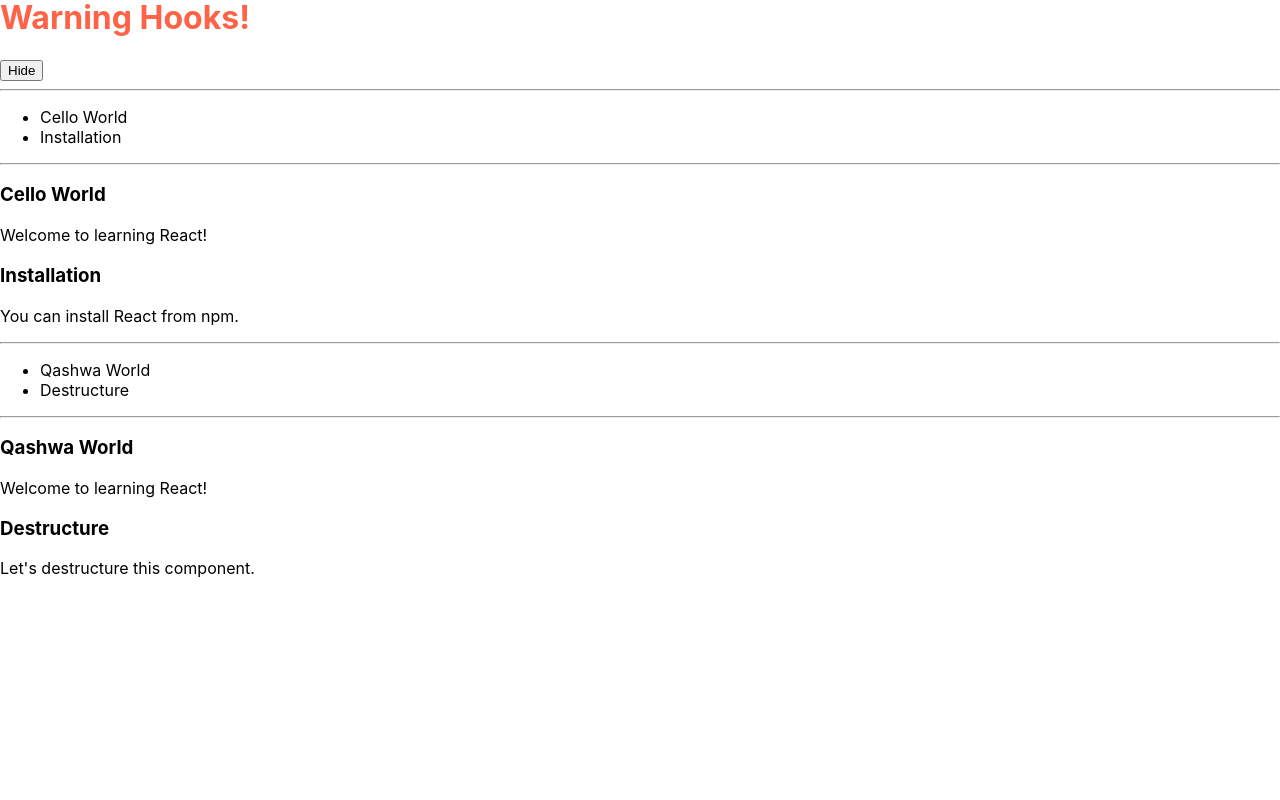
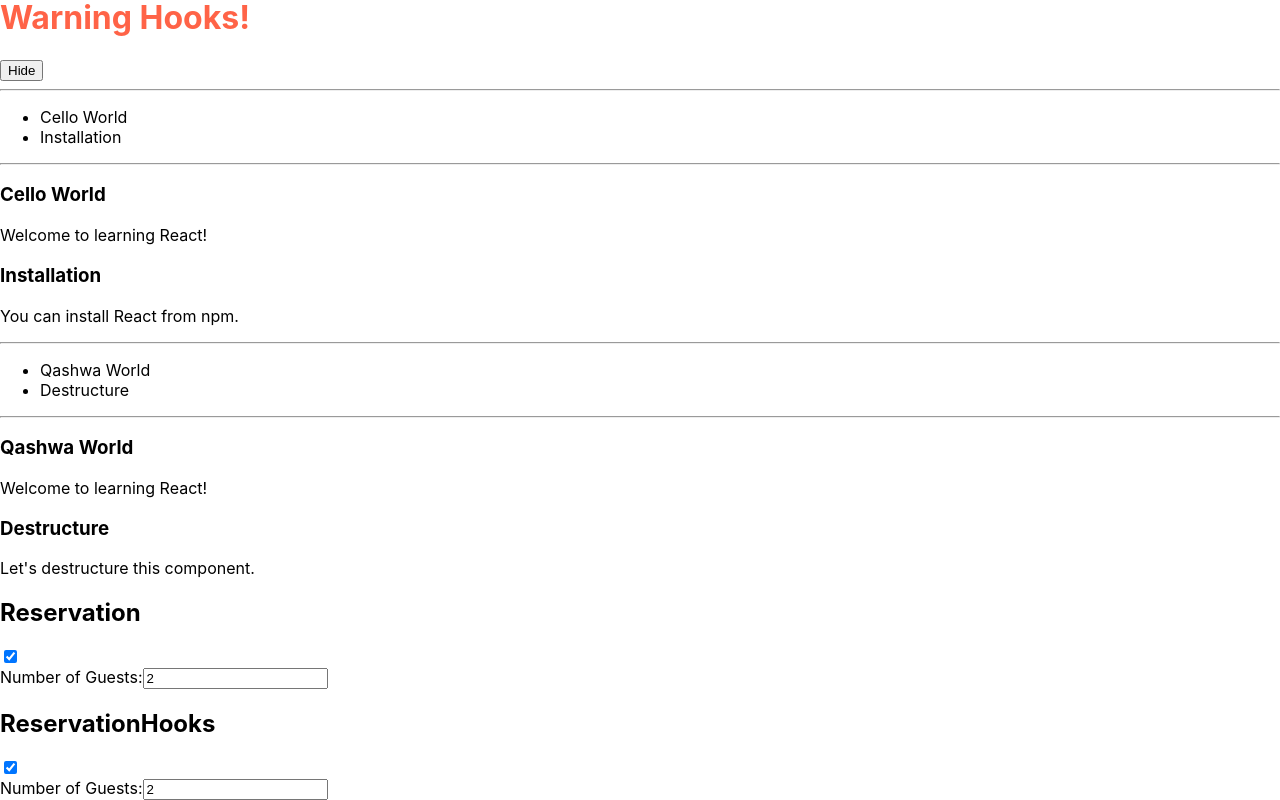
Before and after one commit to alfieqashwa/cello-hooks, a React (Create React App) app: page / in a window 1280 px wide. Shown: the part 907-1707 px from the top of the page. Before the commit the page ends 1501 px from the top, so only its background shows below. Built offline with nearby package versions, Linux system fonts and the light colour scheme.

Commit message:
Added Reservation

```diff
--- a/src/App.jsx
+++ b/src/App.jsx
@@ -10,6 +10,7 @@ import {
   Page,
   Blogpost,
   BlogpostDestructure,
+  Reservation
 } from './components/stable';
 
 import {
@@ -18,6 +19,7 @@ import {
   ToggleHooks,
   LoginControlHooks,
   PageHooks,
+  ReservationHooks
 } from './components/hooks';
 
 
@@ -48,4 +50,12 @@ export default () =>
     <div><Blogpost /></div>
     <hr />
     <div><BlogpostDestructure /></div>
+    <div>
+      <h2>Reservation</h2>
+      <Reservation />
+    </div>
+    <div>
+      <h2>ReservationHooks</h2>
+      <ReservationHooks />
+    </div>
   </div>
--- /dev/null
+++ b/src/components/hooks/ReservationHooks.jsx
@@ -0,0 +1,29 @@
+import React, { useState } from 'react';
+
+function ReservationHooks() {
+  const [isGoing, setIsGoing] = useState(true);
+  const [numberOfGuests, setNumberOfGuests] = useState(2);
+
+  return (
+    <form>
+      <label>
+        <input
+          name="isGoing"
+          type="checkbox"
+          checked={isGoing}
+          onChange={e => setIsGoing(e.target.checked)} />
+      </label>
+      <br />
+      <label>
+        Number of Guests:
+        <input
+          name="numberOfGuests"
+          type="number"
+          value={numberOfGuests}
+          onChange={e => setNumberOfGuests(e.target.value)} />
+      </label>
+    </form>
+  );
+}
+
+export default ReservationHooks;
--- a/src/components/hooks/index.jsx
+++ b/src/components/hooks/index.jsx
@@ -3,6 +3,7 @@ import ClockHooks from './ClockHooks';
 import ToggleHooks from './ToggleHooks';
 import LoginControlHooks from './LoginControlHooks';
 import PageHooks from './PageHooks';
+import ReservationHooks from './ReservationHooks';
 
 export {
   CounterHooks,
@@ -10,4 +11,5 @@ export {
   ToggleHooks,
   LoginControlHooks,
   PageHooks,
+  ReservationHooks
 };
--- /dev/null
+++ b/src/components/stable/Reservation.jsx
@@ -0,0 +1,48 @@
+import React, { Component } from 'react';
+
+class Reservation extends Component {
+  constructor(props) {
+    super(props);
+    this.state = {
+      isGoing: true,
+      numberOfGuests: 2
+    };
+
+    this.handleInputChange = this.handleInputChange.bind(this);
+  }
+
+  handleInputChange(e) {
+    const target = e.target;
+    const value = target.type === 'checkbox' ? target.checked : target.value;
+    const name = target.name
+
+    this.setState({
+      [name]: value
+    });
+  }
+
+  render() {
+    return (
+      <form>
+        <label>
+          <input
+            name="isGoing"
+            type="checkbox"
+            checked={this.state.isGoing}
+            onChange={this.handleInputChange} />
+        </label>
+        <br />
+        <label>
+          Number of Guests:
+          <input
+            name="numberOfGuests"
+            type="number"
+            value={this.state.numberOfGuests}
+            onChange={this.handleInputChange} />
+        </label>
+      </form>
+    );
+  }
+}
+
+export default Reservation;
--- a/src/components/stable/index.jsx
+++ b/src/components/stable/index.jsx
@@ -7,6 +7,7 @@ import LoginControlArrow from './LoginControlArrow';
 import Page from './Page';
 import Blogpost from './Blogpost';
 import BlogpostDestructure from './BlogpostDestructure';
+import Reservation from './Reservation';
 
 export {
   Counter,
@@ -17,5 +18,6 @@ export {
   LoginControlArrow,
   Page,
   Blogpost,
-  BlogpostDestructure
+  BlogpostDestructure,
+  Reservation
 }
```
